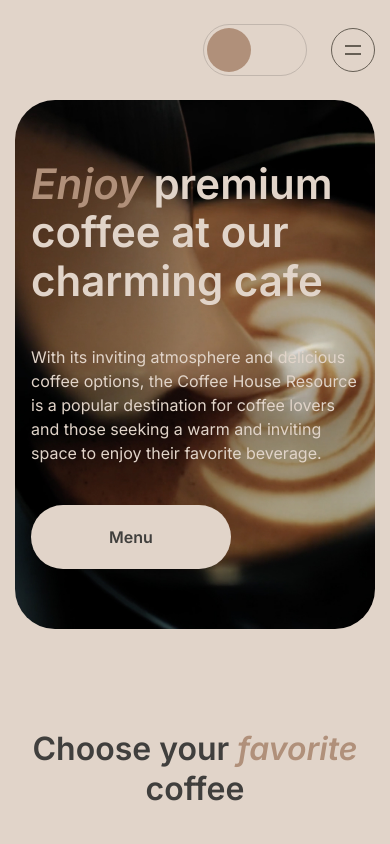
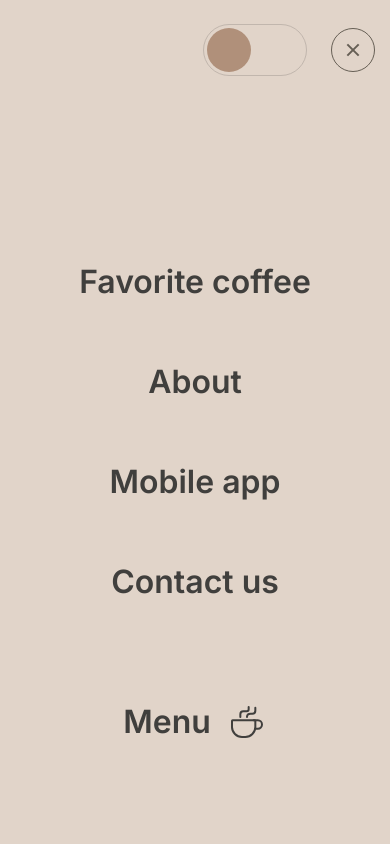
Before and after one commit to petrushevskiyMaksim/rsschool-landing-page, a website built with Vite: page index.html in a window 390 px wide. Both pictures are taken after a click on the button 353 px from the left and 50 px from the top of the page. Shown: the top 844 px of the page. Built offline with nearby package versions, Linux system fonts and the light colour scheme.

Commit message:
done burger task

```diff
--- a/index.html
+++ b/index.html
@@ -51,6 +51,26 @@
                 </div>
                 <a href="#" class="link-underline">Menu</a>
                 <button type="button" class="burger-button"></button>
+                <div class="burger-menu">
+                    <nav>
+                        <ul class="navigation__list">
+                            <li class="navigation__item">
+                                <a class="navigation__link" href="#favorite">Favorite coffee</a>
+                            </li>
+                            <li class="navigation__item">
+                                <a class="navigation__link" href="#about">About</a>
+                            </li>
+                            <li class="navigation__item">
+                                <a class="navigation__link" href="#mobile-app">Mobile app</a>
+                            </li>
+                            <li class="navigation__item">
+                                <a class="navigation__link" href="#footer">Contact us</a>
+                            </li>
+                        </ul>
+                    </nav>
+
+                    <a href="#" class="link-underline burger-link">Menu</a>
+                </div>
             </header>
             <main>
                 <section id="hero" class="hero">
--- /dev/null
+++ b/src/js/burger.js
@@ -0,0 +1,34 @@
+const burger_button = document.querySelector('.burger-button');
+const burger_menu = document.querySelector('.burger-menu');
+const menu_link = document.querySelector('.burger-link');
+const nav_list = document.querySelectorAll('.navigation__list');
+
+const openMenuBurger = () => {
+    burger_menu.classList.add('is_open');
+    burger_button.classList.add('active-burger');
+    document.body.classList.add('is_open');
+    menu_link.classList.add('is_open');
+};
+
+const closeMenuBurger = () => {
+    burger_menu.classList.remove('is_open');
+    burger_button.classList.remove('active-burger');
+    document.body.classList.remove('is_open');
+    menu_link.classList.remove('is_open');
+};
+
+burger_button.addEventListener('click', () => {
+    burger_menu.classList.contains('is_open') ? closeMenuBurger() : openMenuBurger();
+});
+
+document.addEventListener('keydown', (e) => {
+    if (e.key === 'Escape' && burger_menu.classList.contains('is_open')) {
+        closeMenuBurger();
+    }
+});
+
+nav_list.forEach((link) => {
+    link.addEventListener('click', closeMenuBurger);
+});
+
+menu_link.addEventListener('click', closeMenuBurger);
--- a/src/js/main.js
+++ b/src/js/main.js
@@ -1,2 +1,3 @@
 import 'modern-normalize';
 import 'virtual:svg-icons-register';
+import './burger';
--- a/src/style/base/_base.scss
+++ b/src/style/base/_base.scss
@@ -11,6 +11,10 @@ body {
     font-family: Inter, system-ui, sans-serif;
     background-color: var(--color-bg-page);
     color: var(--color-text-primary);
+
+    &.is_open {
+        overflow-y: hidden;
+    }
 }
 
 h1 {
--- a/src/style/components/_burger.scss
+++ b/src/style/components/_burger.scss
@@ -44,3 +44,44 @@
         display: flex;
     }
 }
+
+.burger-menu {
+    display: none;
+}
+@include media-middle {
+    .burger-menu {
+        @include font(3.2rem, 600, 125%);
+        position: absolute;
+        top: 60px;
+        display: flex;
+        flex-direction: column;
+        justify-content: center;
+        align-items: center;
+        width: 100%;
+        background-color: var(--color-bg-page);
+
+        height: 0dvh;
+        opacity: 0;
+        visibility: hidden;
+        transition: height 0.6s ease-in-out, opacity 0.5s ease-in-out, visibility 0.5s ease-in-out;
+
+        &.is_open {
+            height: 100dvh;
+            opacity: 1;
+            visibility: visible;
+            transition: height 0.6s ease-in-out, opacity 0.7s ease-in-out,
+                visibility 0.7s ease-in-out;
+        }
+    }
+}
+
+.burger-link {
+    @include media-middle {
+        padding-right: 56px;
+        background-image: url('../../assets/icons/burger-coffee-cup.svg');
+        &.is_open {
+            display: flex;
+            opacity: 1;
+        }
+    }
+}
--- a/src/style/components/_link.scss
+++ b/src/style/components/_link.scss
@@ -11,5 +11,6 @@
 
     @include media-middle {
         display: none;
+        opacity: 0;
     }
 }
--- a/src/style/components/_navigation.scss
+++ b/src/style/components/_navigation.scss
@@ -3,6 +3,13 @@
 .navigation__list {
     display: flex;
     gap: 40px;
+
+    @include media-middle {
+        flex-direction: column;
+        text-align: center;
+        gap: 60px;
+        margin-bottom: 100px;
+    }
 }
 
 .navigation__link {
--- a/src/style/layouts/_header.scss
+++ b/src/style/layouts/_header.scss
@@ -1,9 +1,17 @@
 @use '../abstracts' as *;
 
 .header {
+    position: relative;
     display: flex;
     align-items: center;
     gap: 24px;
+
+    @include media-middle {
+        position: sticky;
+        top: 0;
+        z-index: 100;
+        background-color: var(--color-bg-page);
+    }
 }
 
 .header__wrapper {
```
Also changed, not shown: src/assets/icons/burger-coffee-cup.svg (added).
